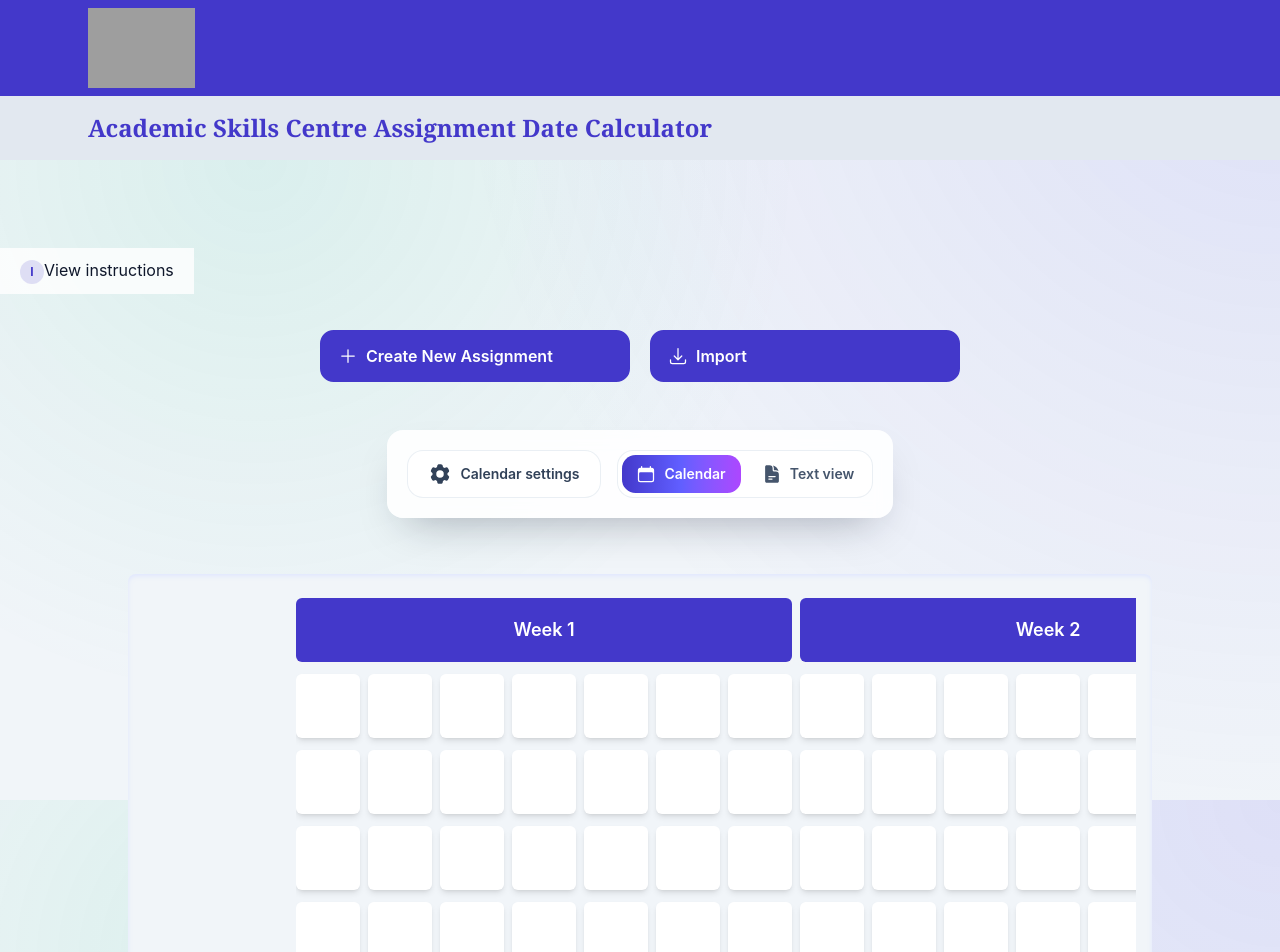
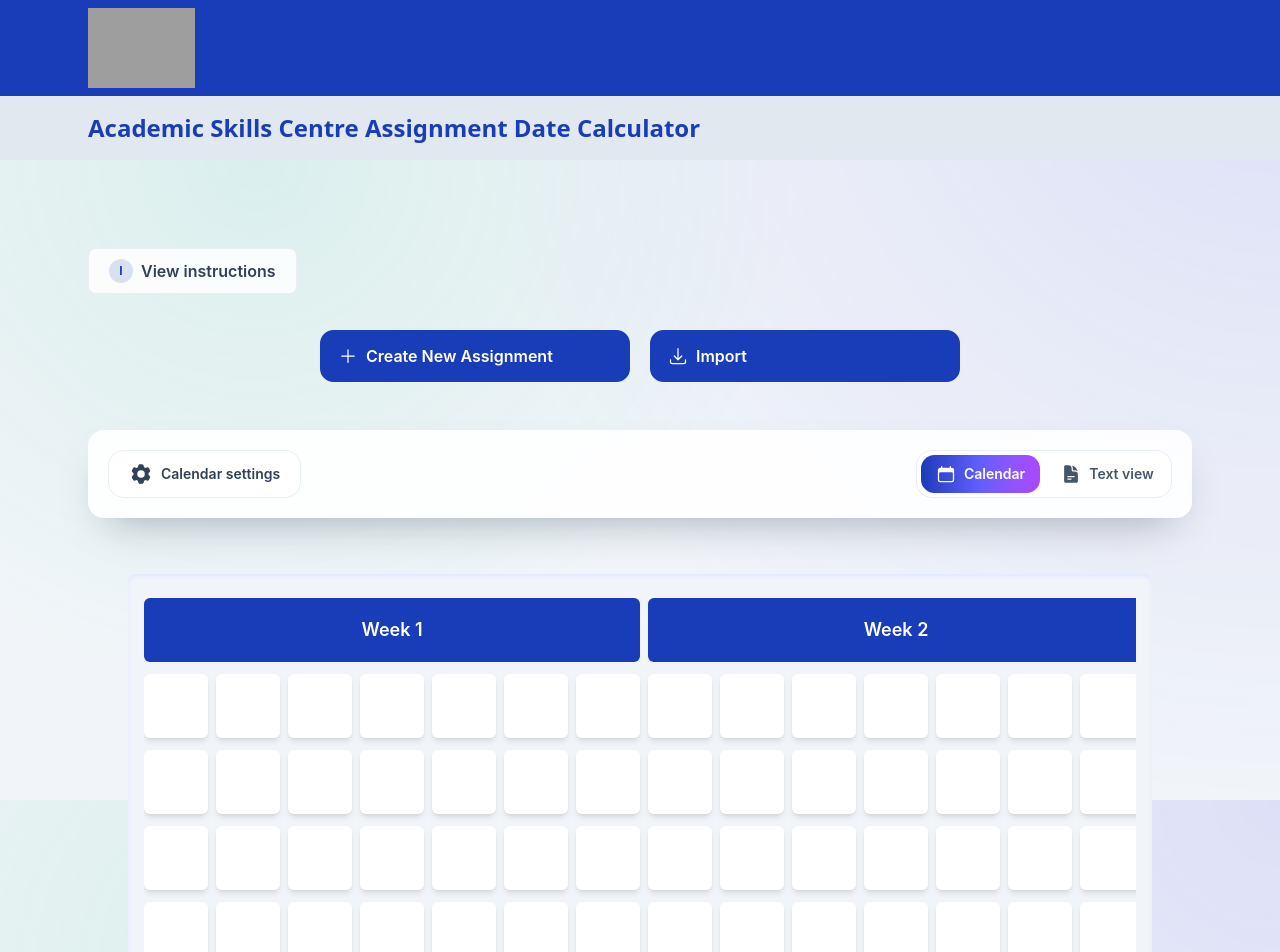
Before and after one commit to limeken/CITS3200-Assignment-Calculator, a React (Vite) app in the folder AssignmentCalculator/: page / in a window 1280 px wide. Shown: the top 952 px of the page. Built offline with nearby package versions, Linux system fonts and the light colour scheme; grey boxes are pictures that could not be loaded.

Commit message:
changed uwa brand color and added styling file

```diff
--- a/AssignmentCalculator/src/components/calendar/VisualCalendar.tsx
+++ b/AssignmentCalculator/src/components/calendar/VisualCalendar.tsx
@@ -1,4 +1,4 @@
-import React from "react";
+import React, {useEffect, useState} from "react";
 import {type AssignmentCalendar, type AssignmentEvent, type CalendarColor, downloadIcs, exportAssignmentCalendar, sem2} from "./CalendarTypes.ts";
 import clsx from "clsx";
 import {Popover, PopoverButton, PopoverPanel} from "@headlessui/react";
@@ -244,27 +244,44 @@ const CalendarColumns: React.FC<{assignments:Record<string,AssignmentCalendar[]>
 
 const VisualCalendar: React.FC<{show: boolean, assignments: Record<string, AssignmentCalendar[]>}> = ({ show, assignments }) => {
     const numWeeks = Math.ceil(sem2.length / 7);
+    const [isEmpty, setIsEmpty] = useState(false);
+
+    useEffect(() => {
+        const totalAssignments = Object.values(assignments)
+            .reduce((count, unitAssignments) => count + unitAssignments.length, 0);
+        setIsEmpty(totalAssignments === 0);
+    }, [assignments]);
+
+    const nonEmptyAssignments = Object.entries(assignments)
+        .filter(([, unitAssignments]) => unitAssignments.length > 0);
 
     return (
         <div className={`w-4/5 mx-auto bg-slate-100 px-4 py-6 rounded-lg inset-shadow-sm inset-shadow-indigo-100 ${!show ? 'hidden' : ''}`}>
 
             {/* HORIZONTAL LAYOUT (lg and above) */}
-            <div className="hidden lg:grid lg:grid-cols-[9rem_1fr] lg:items-start">
+            <div className={clsx("hidden lg:grid lg:items-start", isEmpty ? "lg:grid-cols-1" : "lg:grid-cols-[9rem_1fr]") }>
                 {/* Left gutter: non-scrolling labels */}
-                <div className="space-y-3">
-                    <div className="w-36 h-16 mr-2"/>
-                    {Object.keys(assignments).length === 0 ? null : Object.keys(assignments).map((code, i) => (
-                        <RowLabel key={code ?? i} code={code} assignment={assignments[code][0]} height={assignments[code].length}/>
-                    ))}
-                </div>
+                {!isEmpty && (
+                    <div className="space-y-3">
+                        <div className="w-36 h-16 mr-2"/>
+                        {nonEmptyAssignments.map(([code, unitAssignments], index) => (
+                            <RowLabel
+                                key={`${code}-${index}`}
+                                code={code}
+                                assignment={unitAssignments[0]}
+                                height={unitAssignments.length}
+                            />
+                        ))}
+                    </div>
+                )}
 
-                <div className="overflow-x-auto ml-2">
+                <div className={clsx("overflow-x-auto", { "ml-2": !isEmpty })}>
                     <div className="min-w-max space-y-3 pb-4">
                         <div className="flex flex-row gap-2 items-center">
                             {Array.from({ length: numWeeks }, (_, i) => (
                                 <div key={i} className="
                                     shrink-0 box-border rounded-md h-16
-                                    bg-uwaBlue shadow-md shadow-gray-100
+                                    bg-blue-800 shadow-md shadow-gray-100
                                     w-[calc(theme(width.16)*7+theme(spacing.2)*6)]
                                     flex justify-center items-center
                                 ">
@@ -285,8 +302,13 @@ const VisualCalendar: React.FC<{show: boolean, assignments: Record<string, Assig
                         {/* Sticky top header: Unit code labels */}
                         <div className="sticky top-0 z-10 bg-slate-100 pb-2">
                             <div className="flex flex-row space-x-3">
-                                {Object.keys(assignments).length === 0 ? null : Object.keys(assignments).map((code, i) => (
-                                    <ColumnLabel key={code ?? i} code={code} assignment={assignments[code][0]} width={assignments[code].length}/>
+                                {nonEmptyAssignments.map(([code, unitAssignments], index) => (
+                                    <ColumnLabel
+                                        key={`${code}-${index}`}
+                                        code={code}
+                                        assignment={unitAssignments[0]}
+                                        width={unitAssignments.length}
+                                    />
                                 ))}
                             </div>
                         </div>
@@ -304,7 +326,7 @@ const VisualCalendar: React.FC<{show: boolean, assignments: Record<string, Assig
                                     {Array.from({ length: numWeeks }, (_, i) => (
                                         <div key={i} className="
                                             box-border rounded-md w-16
-                                            bg-uwaBlue shadow-md shadow-gray-100
+                                            bg-blue-800 shadow-md shadow-gray-100
                                             h-[calc(theme(width.16)*7+theme(spacing.2)*6)]
                                             flex justify-center items-center
                                         ">
--- a/AssignmentCalculator/src/index.css
+++ b/AssignmentCalculator/src/index.css
@@ -1,6 +1,13 @@
 @import "tailwindcss";
 /* Refreshed typography */
 @import url("https://fonts.googleapis.com/css2?family=Inter:wght@400;500;600;700&display=swap");
+
+@font-face {
+    font-family: 'PlusJakartaSans';
+    src: url('/fonts/PlusJakartaSans.ttf') format('truetype');
+    font-weight: 100 900;
+    font-display: swap;
+}
 
 /* Tailwind v4.1 base */
 @layer base {
@@ -13,6 +20,7 @@
       radial-gradient(circle at top right, rgba(79, 70, 229, 0.12), transparent 55%),
       radial-gradient(circle at 20% 20%, rgba(16, 185, 129, 0.1), transparent 45%);
     background-attachment: fixed;
+    font-family: var(--font-PlusJakartaSans);
   }
   /* Make the root take full width; no max-width or padding here */
   #root {
@@ -21,11 +29,13 @@
   }
 }
 
+
+
 /* Tailwind v4.1 tokens */
 /* WebStorm has a hissy fit over this at-rule so the next like ignores it --Maxwell */
 /*noinspection CssInvalidAtRule*/
 @theme {
-  --color-uwaBlue: #4338CA;
+  --color-uwaBlue: oklch(42.4% 0.199 265.638);
   --color-uwaGold: #F97316;
   --color-uwaGrey: #E2E8F0;
   --color-surface: #FFFFFF;
@@ -34,7 +44,7 @@
   --color-text-muted: #64748B;
 
   --font-sans: "TT Norms Pro", "Inter", Arial, sans-serif;
-  --font-uwa: "UWA Regular", UWA, Georgia, serif;
+  --font-uwa: "Jakarta Sans", UWA, system-ui, sans-serif;
 
   --radius-xl: 0.85rem;
   --shadow-soft: 0 24px 48px rgba(15, 23, 42, 0.12);
--- /dev/null
+++ b/AssignmentCalculator/src/styles/tailwindStyles.ts
@@ -0,0 +1,29 @@
+import clsx from "clsx";
+
+/**
+ * Centralises frequently reused Tailwind utility clusters so they can be edited in one spot.
+ * Compose these exports with component-specific spacing using `clsx` or template literals.
+ */
+
+export const pageSection = "mx-auto w-full max-w-6xl px-4 sm:px-6";
+
+const pillButtonBase = "inline-flex items-center justify-center rounded-lg font-semibold transition focus-visible:outline focus-visible:outline-2 focus-visible:outline-offset-2";
+
+export const primaryPillButton = clsx(
+    pillButtonBase,
+    "bg-blue-700 text-white",
+    "shadow-[0_24px_55px_-28px_rgba(79,70,229,0.7)]",
+    "hover:shadow-[0_32px_65px_-32px_rgba(67,56,202,0.75)]",
+    "focus-visible:outline-purple-500"
+);
+
+export const secondaryPillButton = clsx(
+    pillButtonBase,
+    "border border-slate-200/70 bg-white/85 text-slate-700",
+    "shadow-[0_18px_45px_-30px_rgba(15,23,42,0.5)]",
+    "hover:border-slate-300 hover:text-blue-500 hover:shadow-[0_24px_55px_-32px_rgba(79,70,229,0.45)]",
+    "focus-visible:outline-slate-400"
+);
+
+export const floatingActionButtonBase = "flex items-center justify-center rounded-full bg-blue-800 text-white shadow-lg transition-all duration-170 ease-out hover:scale-110 hover:shadow-xl";
+export const floatingActionButtonFrame = "fixed bottom-6 h-14 w-14 z-50";
```
Also changed, not shown: AssignmentCalculator/public/PlusJakartaSans.ttf (renamed from AssignmentCalculator/public/PlusJakartaSans-VariableFont_wght.ttf).
